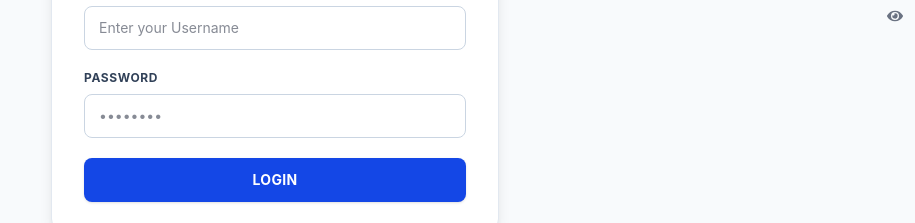
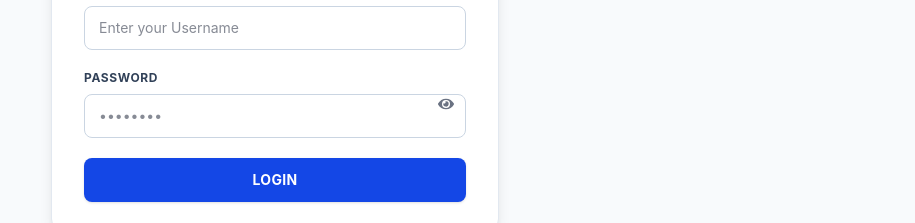
Before and after one commit to ismailwebtechoff-lab/Sanction_Frontend, a React (Vite) app: page /login in a window 1280 px wide. Shown: the part 384-607 px from the top of the page, without its empty margins (365-1280 px from the left). Built offline with nearby package versions, Linux system fonts and the light colour scheme; no server answers.

Commit message:
Update LoginForm.jsx

```diff
--- a/src/pages/LoginForm.jsx
+++ b/src/pages/LoginForm.jsx
@@ -80,6 +80,7 @@ const LoginForm = () => {
               <input
                 id="email"
                 type="text"
+                name="username"
                 required
                 value={form.username}
                 onChange={handleChange}
@@ -89,7 +90,7 @@ const LoginForm = () => {
             </div>
 
              {/* Password */}
-            <div>
+            <div className="relative">
               <label
                 htmlFor="password"
                 className="block text-xs font-bold uppercase tracking-wider text-slate-700 mb-2"
```
